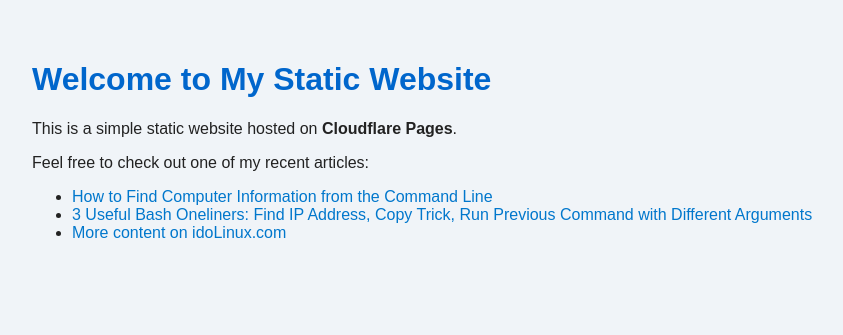
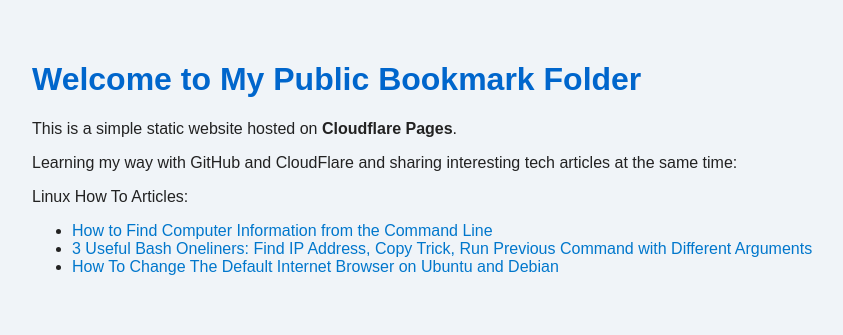
Before and after one commit to evtgeek/content, a plain HTML site: page index.html in a window 1280 px wide. Shown: the whole page, without its empty margins (208-1051 px from the left). Drawn offline with Linux system fonts and the light colour scheme.

Commit message:
Update index.html

```diff
--- a/index.html
+++ b/index.html
@@ -3,17 +3,18 @@
 <head>
   <meta charset="UTF-8" />
   <meta name="viewport" content="width=device-width, initial-scale=1.0"/>
-  <title>Welcome to My Static Site</title>
+  <title>Welcome to My Public Bookmark Folder</title>
   <link rel="stylesheet" href="style.css" />
 </head>
 <body>
-  <h1>Welcome to My Static Website</h1>
+  <h1>Welcome to My Public Bookmark Folder</h1>
   <p>This is a simple static website hosted on <strong>Cloudflare Pages</strong>.</p>
-  <p>Feel free to check out one of my recent articles:</p>
+  <p>Learning my way with GitHub and CloudFlare and sharing interesting tech articles at the same time:</p>
+  <p>Linux How To Articles:</p>
   <ul>
     <li><a href="https://idolinux.com/cli-find-computer-information/" target="_blank">How to Find Computer Information from the Command Line</a></li>
     <li><a href="https://idolinux.com/3-bash-oneliners/" target="_blank">3 Useful Bash Oneliners: Find IP Address, Copy Trick, Run Previous Command with Different Arguments</a></li>
-    <li><a href="https://idolinux.com/" target="_blank">More content on idoLinux.com</a></li>
+    <li><a href="https://idolinux.com/change-browser-ubuntu-debian/" target="_blank">How To Change The Default Internet Browser on Ubuntu and Debian</a></li>
   </ul>
 </body>
 </html>
```
